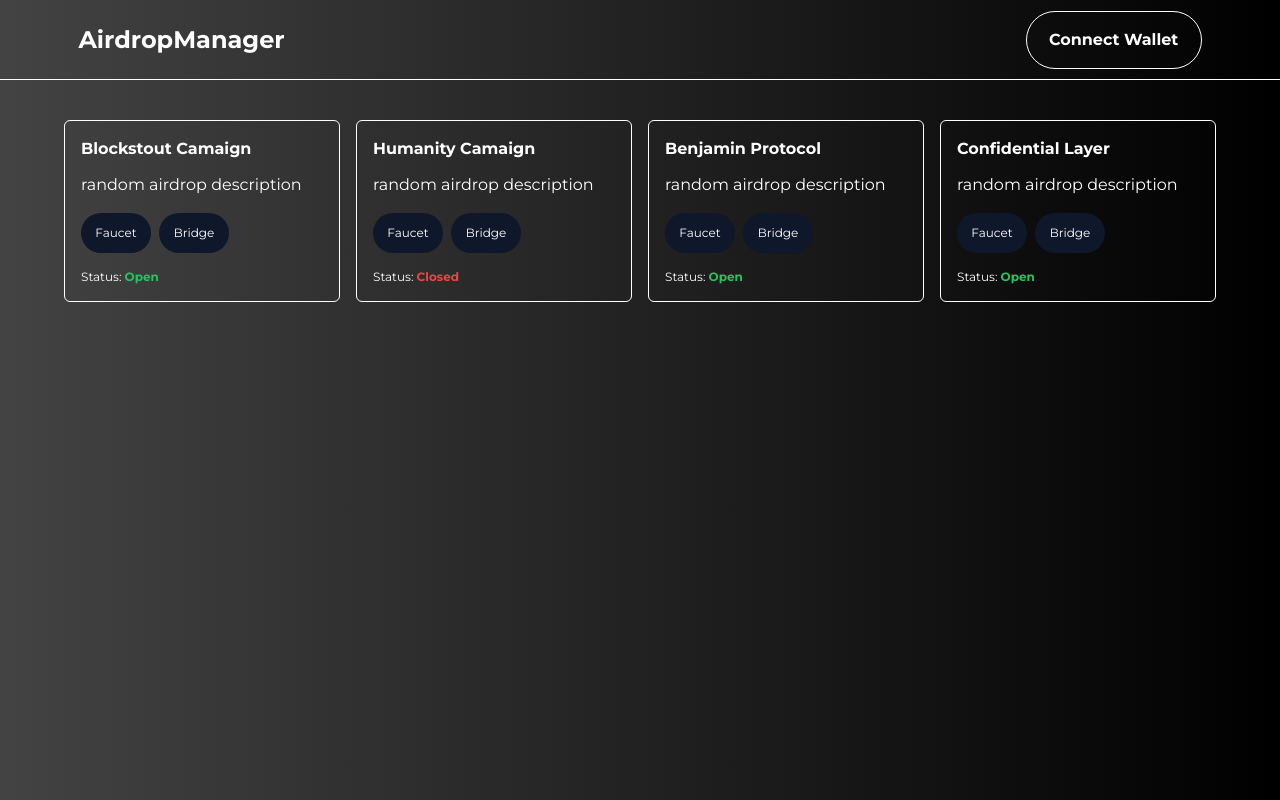
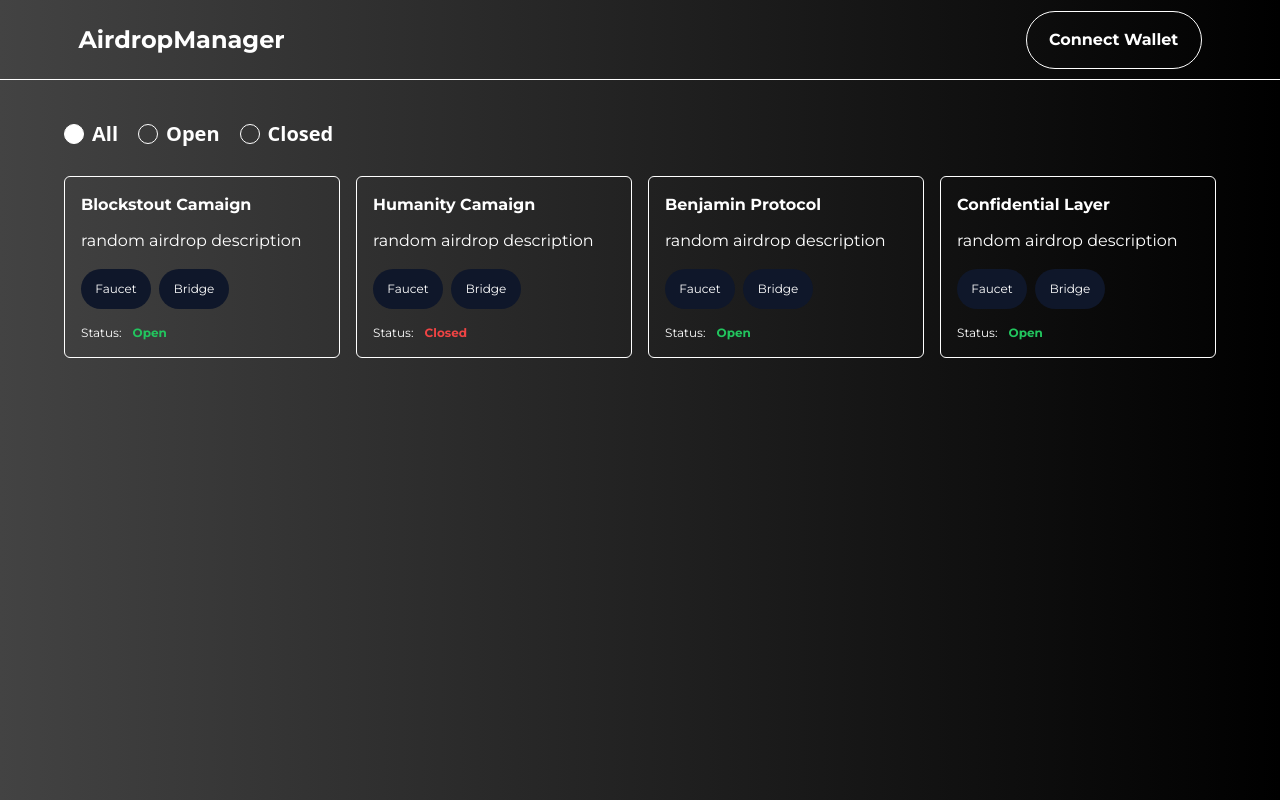
Before and after one commit to Superstahn95/airdrop-campaign-mgr, a React (Vite) app: page /campaigns in a window 1280 px wide. Built offline with nearby package versions, Linux system fonts and the light colour scheme.

Commit message:
implemented radio ui changes during filtering operations

```diff
--- a/src/components/Campaign/index.tsx
+++ b/src/components/Campaign/index.tsx
@@ -22,9 +22,9 @@ function CampiagnCard({ campaign }: CampaignCardProps) {
       <div className="text-white text-xs">
         Status:{" "}
         {campaign.isRunning ? (
-          <span className="text-xs text-green-500 font-bold">Open</span>
+          <span className="text-xs text-green-500 font-bold ml-2">Open</span>
         ) : (
-          <span className="text-xs text-red-500 font-bold">Closed</span>
+          <span className="text-xs text-red-500 font-bold ml-2">Closed</span>
         )}
       </div>
     </div>
--- /dev/null
+++ b/src/pages/Campaigns/components/Filter.tsx
@@ -0,0 +1,48 @@
+interface FilterProps {
+  filterOption: "all" | "open" | "closed";
+  setFilterOption: React.Dispatch<
+    React.SetStateAction<"all" | "open" | "closed">
+  >;
+}
+function Filter({ filterOption, setFilterOption }: FilterProps) {
+  const filters: ["all", "open", "closed"] = ["all", "open", "closed"];
+  return (
+    <div className="flex items-center space-x-5 mb-7">
+      {filters.map((filter) => (
+        <Radio
+          key={filter}
+          text={filter}
+          currentOption={filterOption}
+          setFilter={setFilterOption}
+        />
+      ))}
+    </div>
+  );
+}
+
+function Radio({
+  text,
+  currentOption,
+  setFilter,
+}: {
+  text: "all" | "open" | "closed";
+  currentOption: "all" | "open" | "closed";
+  setFilter: React.Dispatch<React.SetStateAction<"all" | "open" | "closed">>;
+}) {
+  return (
+    <div className="flex items-center space-x-2 capitalize">
+      {/* rounded radio */}
+      <div
+        onClick={() => setFilter(text)}
+        className={`${
+          currentOption === text && "bg-white"
+        } w-[20px] h-[20px] rounded-full border border-white cursor-pointer`}
+      />
+      <span className="ml-1 text-white text-xl font-semibold capitalize">
+        {text}
+      </span>
+    </div>
+  );
+}
+
+export default Filter;
--- a/src/pages/Campaigns/index.tsx
+++ b/src/pages/Campaigns/index.tsx
@@ -2,6 +2,7 @@ import { useState, useEffect } from "react";
 import { LinkType } from "../AddCampaign/components/NewCampaign";
 import Navbar from "../../components/Navbar";
 import Container from "../../components/Container";
+import Filter from "./components/Filter";
 import CampaignCard from "../../components/Campaign";
 
 // dummy campaings
@@ -63,6 +64,9 @@ export interface Campaign {
 function Campaigns() {
   const isConnected = true;
   const [campaigns, setCampaigns] = useState<Campaign[] | null>();
+  const [filterOption, setFilterOption] = useState<"all" | "open" | "closed">(
+    "all"
+  );
 
   useEffect(() => {
     //figure out a way to fetch user campaigns from smart contract
@@ -79,6 +83,10 @@ function Campaigns() {
             </div>
           ) : (
             <div className="mt-10">
+              <Filter
+                filterOption={filterOption}
+                setFilterOption={setFilterOption}
+              />
               <div className="grid gap-4 md:grid-cols-3 lg:grid-cols-4">
                 {campaigns?.map((campaign) => (
                   <CampaignCard key={campaign.id} campaign={campaign} />
```
